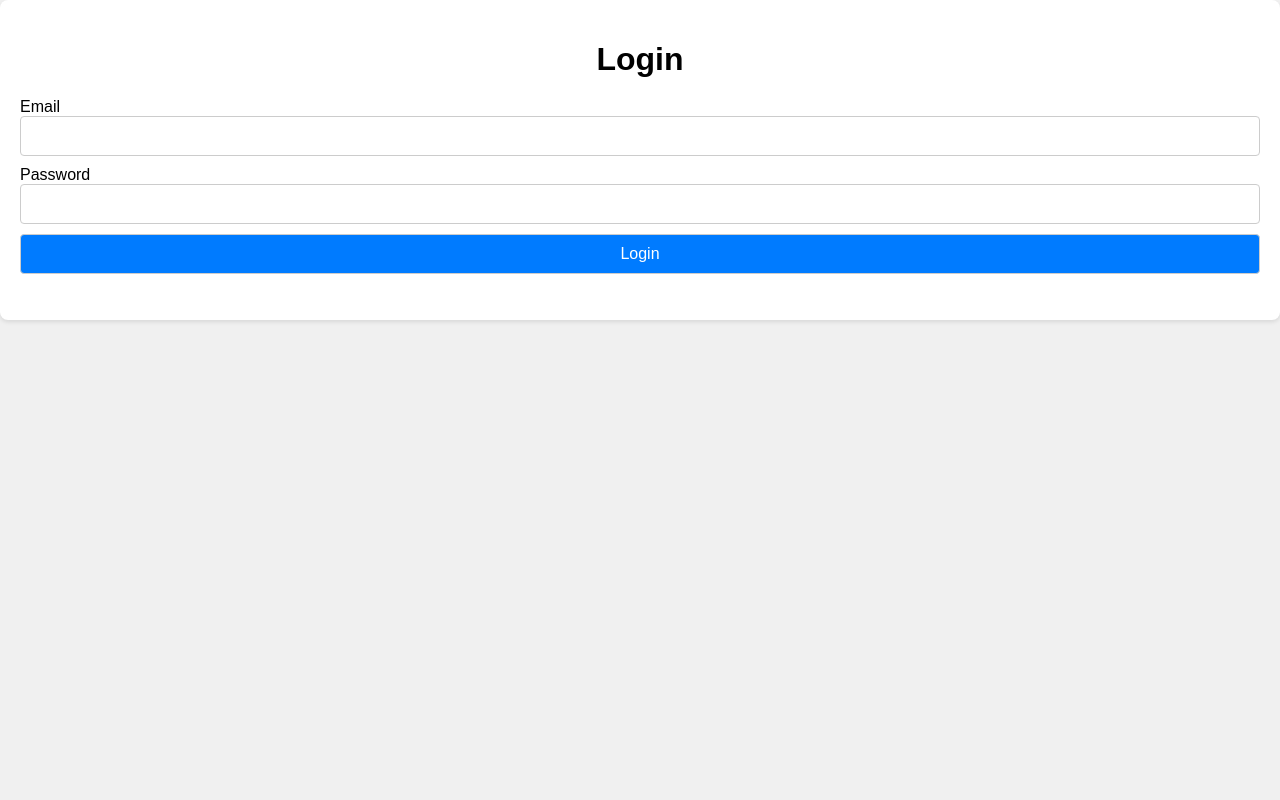
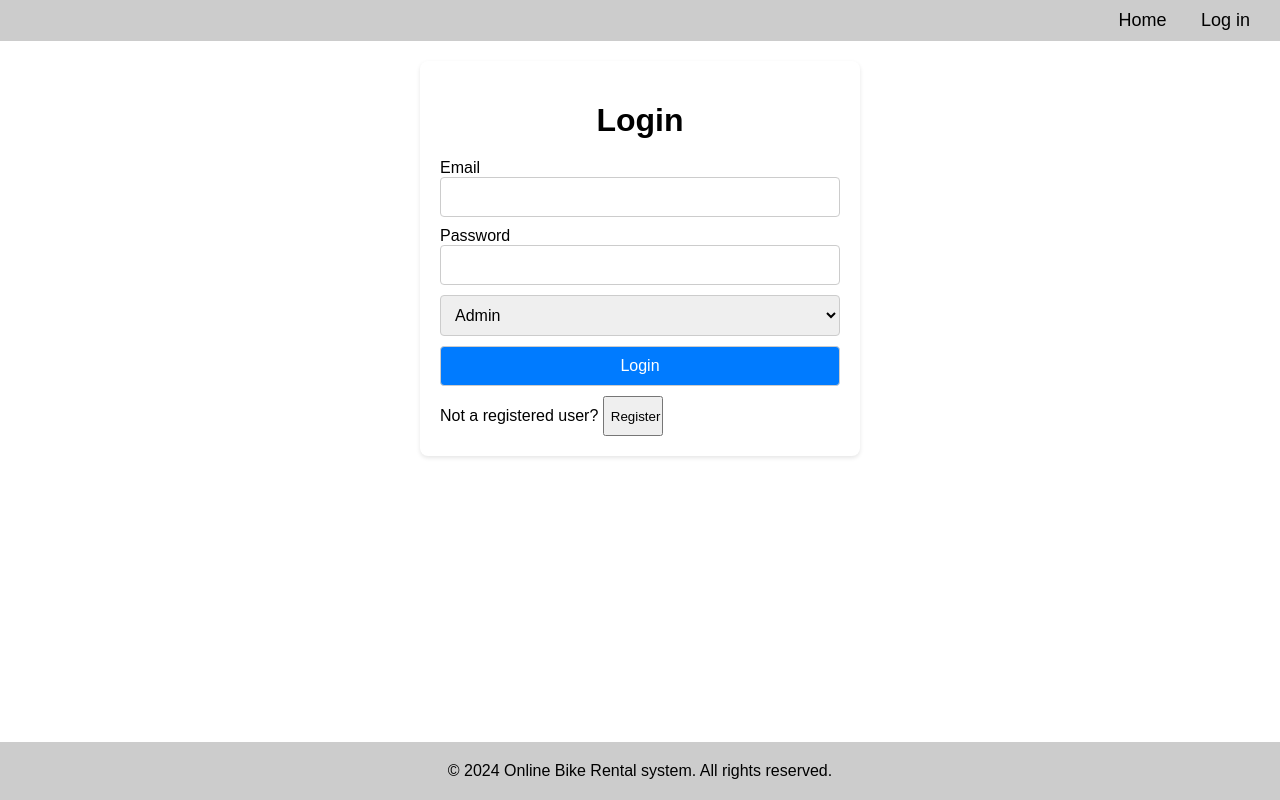
Before and after one commit to chunchunmaru12/project, a PHP site: page /login.php in a window 1280 px wide. Run offline with PHP 8.4, Linux system fonts and the light colour scheme.

Commit message:
some changes

```diff
--- a/pages/admin/admin_listing.php
+++ b/pages/admin/admin_listing.php
@@ -1,5 +1,6 @@
 <?php
 include 'admin_header.php';
+include '../auth/footer.php';
 ?>
 <!DOCTYPE html>
 <html lang="en">
--- a/pages/asset/css/lstyle.css
+++ /dev/null
@@ -1,52 +0,0 @@
-body {
-    font-family: Arial, sans-serif;
-    margin: 0;
-    padding: 0;
-    background-color: #f0f0f0;
-  }
-.box {
-    background-color: #fff;
-    padding: 20px;
-    border-radius: 8px;
-    box-shadow: 0 2px 4px rgba(0, 0, 0, 0.1);
-}
-
-h1 {
-    text-align: center;
-    margin-bottom: 20px;
-}
-
-form {
-    display: flex;
-    flex-direction: column;
-}
-
-input[type="text"],
-input[type="email"],
-input[type="number"],
-input[type="file"],
-input[type="submit"],
-input[type="tel"],
-input[type="password"]
-{
-    margin-bottom: 10px;
-    padding: 10px;
-    border: 1px solid #ccc;
-    border-radius: 4px;
-    font-size: 16px;
-}
-
-input[type="submit"] {
-    background-color: #007bff;
-    color: #fff;
-    cursor: pointer;
-    transition: background-color 0.3s;
-}
-
-input[type="submit"]:hover {
-    background-color: #0056b3;
-}
-button{
-    width: 60px;
-    height: 40px;
-}
--- /dev/null
+++ b/pages/auth/footer.php
@@ -0,0 +1,25 @@
+<!DOCTYPE html>
+<html lang="en">
+<head>
+    <style>
+        footer {
+            background-color: rgb(204, 204, 204);;
+            color:rgb(0, 0, 0);
+            padding: 20px 0;
+            text-align: center;
+            bottom: 0; /* Align to bottom */
+            position: fixed; /* Fixed position at the bottom */
+            width: 100%;
+        }
+
+        footer p {
+            margin: 0;
+        }
+    </style>
+</head>
+<body>
+    <footer>
+        <p>&copy; 2024 Online Bike Rental system. All rights reserved.</p>
+    </footer>
+</body>
+</html>
--- a/pages/auth/header.php
+++ b/pages/auth/header.php
@@ -2,20 +2,15 @@
 <html lang="en">
 
 <head>
-    <meta charset="UTF-8">
-    <meta name="viewport" content="width=device-width, initial-scale=1.0">
-    <title>Simple Header</title>
     <style>
         body {
             font-family: Arial, sans-serif;
             margin: 0;
-
-
         }
 
         .header {
 
-            background-color: #ccc;
+            background-color:rgb(204, 204, 204);
             padding: 10px 10px;
             text-align: right;
         }
--- a/pages/auth/login.php
+++ b/pages/auth/login.php
@@ -1,45 +1,128 @@
+<?php
+include 'header.php';
+include 'footer.php';
+?>
+<html lang="en">
 
-<html lang="en">
 <head>
     <meta charset="UTF-8">
     <meta name="viewport" content="width=device-width, initial-scale=1.0">
-    <title>Document</title>
-    <link rel="stylesheet" href="../asset/css/lstyle.css">
+    <title>Login</title>
+    <style>
+        .box {
+            max-width: 400px;
+            margin: 20px auto;
+            background-color: #fff;
+            padding: 20px;
+            border-radius: 8px;
+            box-shadow: 0 2px 4px rgba(0, 0, 0, 0.1);
+        }
+
+        h1 {
+            text-align: center;
+            margin-bottom: 20px;
+        }
+
+        form {
+            display: flex;
+            flex-direction: column;
+        }
+
+        input[type="text"],
+        input[type="email"],
+        input[type="number"],
+        input[type="file"],
+        input[type="submit"],
+        input[type="tel"],
+        input[type="password"] {
+            margin-bottom: 10px;
+            padding: 10px;
+            border: 1px solid #ccc;
+            border-radius: 4px;
+            font-size: 16px;
+        }
+
+        select {
+            margin-bottom: 10px;
+            padding: 10px;
+            border: 1px solid #ccc;
+            border-radius: 4px;
+            font-size: 16px;
+        }
+
+        input[type="submit"] {
+            background-color: #007bff;
+            color: #fff;
+            cursor: pointer;
+            transition: background-color 0.3s;
+        }
+
+        input[type="submit"]:hover {
+            background-color: #0056b3;
+        }
+
+        button {
+            width: 60px;
+            height: 40px;
+        }
+    </style>
 </head>
+
 <body>
-    <div class="box"><h1>Login</h1>
+    <div class="box">
+        <h1>Login</h1>
         <form action="" method="post">
             <label for="mail">Email</label>
             <input type="email" name="mail" id="mail" required>
             <label for="pass">Password</label>
             <input type="password" name="pass" id="pass">
+            <select name="usertype">
+                <option value="1">Admin</option>
+                <option value="2">Customer</option>
+            </select>
             <input type="submit" name="submit" value="Login">
+            <label for="login">Not a registered user? <button onclick="login()">Register</button></label>
         </form>
     </div>
+    <script>
+        function login() {
+            window.location.href = "reg.php";
+        }
+    </script>
     <?php
     include "../database/dbconnect.php";
-if(isset($_POST['submit'])){
+    if (isset($_POST['submit'])) {
         session_start();
-    $email = $_POST['mail'];
-    $pass = $_POST['pass'];
+        $usertype = $_POST['usertype'];
+        $email = mysqli_real_escape_string($conn, $_POST['mail']);
+        $pass = mysqli_real_escape_string($conn, $_POST['pass']);
         $sql = "SELECT * FROM admin WHERE a_email = '$email' AND a_password = '$pass'";
-    $result=mysqli_query($conn,$sql);
-    if($result){
-        if(mysqli_num_rows($result) > 0) {
+        $result = mysqli_query($conn, $sql);
+        if ($usertype == 1) {
+            if ($result) {
+                if (mysqli_num_rows($result) > 0) {
                     $_SESSION['email'] = $email;
                     header("Location: ../admin/admin_dashboard.php");
+                    exit();
+                } else {
+                    echo "<script>alert('Invalid Credentials')</script>";
                 }
             }
+        } else if ($usertype == 2) {
             $ssql = "SELECT * FROM customer WHERE c_email = '$email' AND c_password = '$pass'";
-    $rresult=mysqli_query($conn,$ssql);
-    if($rresult){
-        if(mysqli_num_rows($rresult)>0){
-            $_SESSION['email']=$email;
+            $rresult = mysqli_query($conn, $ssql);
+            if ($rresult) {
+                if (mysqli_num_rows($rresult) > 0) {
+                    $_SESSION['email'] = $email;
                     header("Location: ../customer/customer_dashboard.php");
+                    exit();
+                } else {
+                    echo "<script>alert('Invalid Credentials')</script>";
                 }
             }
-    echo "Invalid credentials";
+        }
     }
     ?>
 </body>
+
 </html>
```
Also changed, not shown: pages/admin/admin_bike.php (+4 -3 lines), pages/admin/admin_dashboard.php (+6 -2 lines), pages/admin/delete.php (+23 -7 lines), pages/admin/rental_request.php (+20 -3 lines), pages/auth/land.php (+21 -5 lines), pages/auth/reg.php (+69 -12 lines), pages/asset/css/style.css (deleted). Lines whose indentation alone changed are shown as unchanged.
